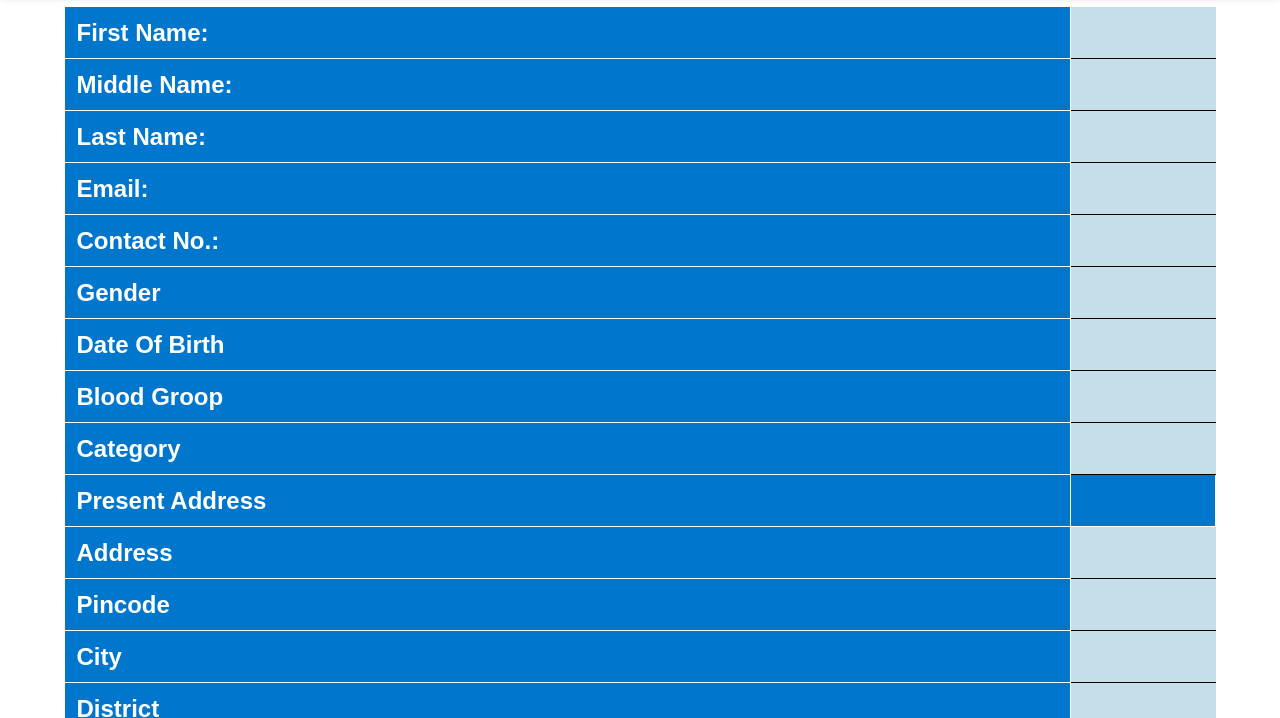
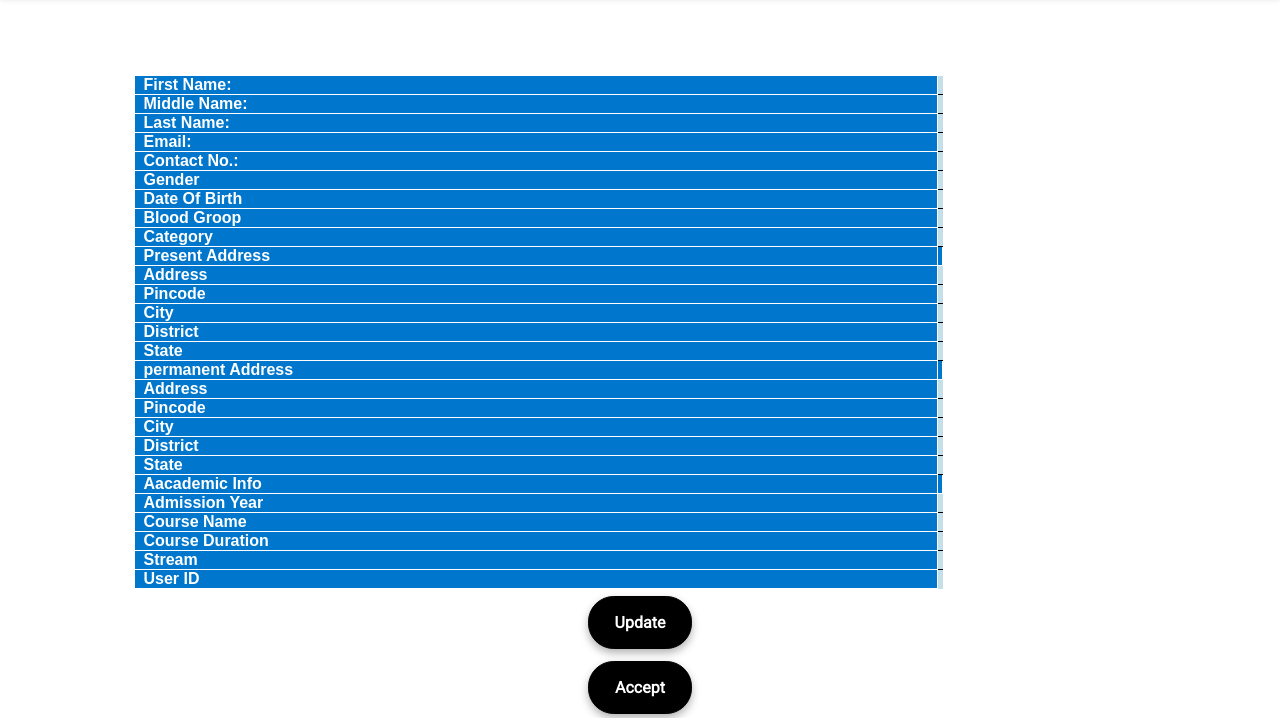
Before and after one commit to ankurhalder/old-universa, a plain HTML site: page ADMIN/temp_st.html in a window 1280 px wide. Shown: the part 82-800 px from the top of the page. Drawn offline with nearby package versions, Linux system fonts and the light colour scheme; no server answers.

Commit message:
jehfgkuerfgbker

```diff
--- a/ADMIN/CSS/admin.css
+++ b/ADMIN/CSS/admin.css
@@ -148,7 +148,7 @@ main {
 	border: none;
 	border-radius: 10px;
 	cursor: pointer;
-	font-size: .8rem;
+	font-size: 1vw;
 	font-weight: bold;
 	text-transform:capitalize;
 
--- a/ADMIN/CSS/temp_st.css
+++ b/ADMIN/CSS/temp_st.css
@@ -28,31 +28,32 @@
   padding: 1%;
   border: .1vw solid rgb(208, 235, 244);
   border-radius: 4vh;
-  width: 100%;
+  width: 80%;
   }
   /* Form styles */
   form {
-  width: 100%;
+  width: 80%;
   max-width: 90vw;
 
   }
 
   table {
   border-collapse: collapse;
-  width: 100%;
+  width: 80%;
   }
 
   th {
   background-color: #0077cc;
   color: white;
   text-align:left;
-  padding:1%;
+  padding-left:1%;
   border: .1vh white solid;
-  font-size: 3vh;
+  font-size: 2vh;
+  height: 1vh;
   }
 
   td {
-  padding: 2vh;
+  padding: 0vh;
   background-color: rgb(196, 223, 232);
   border-bottom: 0.1vw solid black;
   }
--- a/ADMIN/js/approve.js
+++ b/ADMIN/js/approve.js
@@ -82,5 +82,6 @@ function approve(){
           .then((data) => {
             console.log(data)
             alert("Student Created")
+            window.location.href = "/ADMIN/admin.html"
           }
      ).catch(error=>console.log(error))}
```
Also changed, not shown: ADMIN/CSS/manage_applicant's.css (+4 -3 lines).
